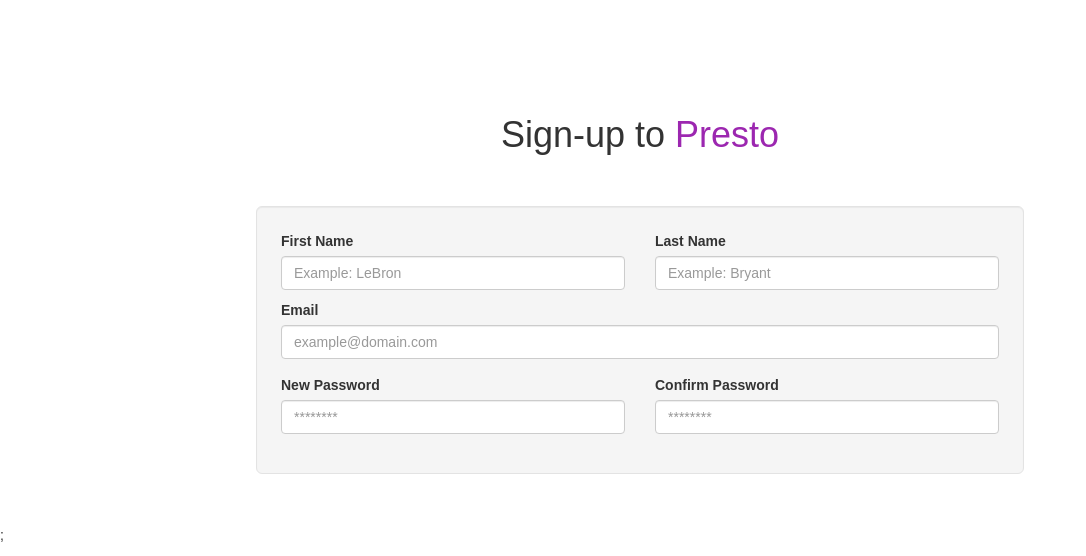
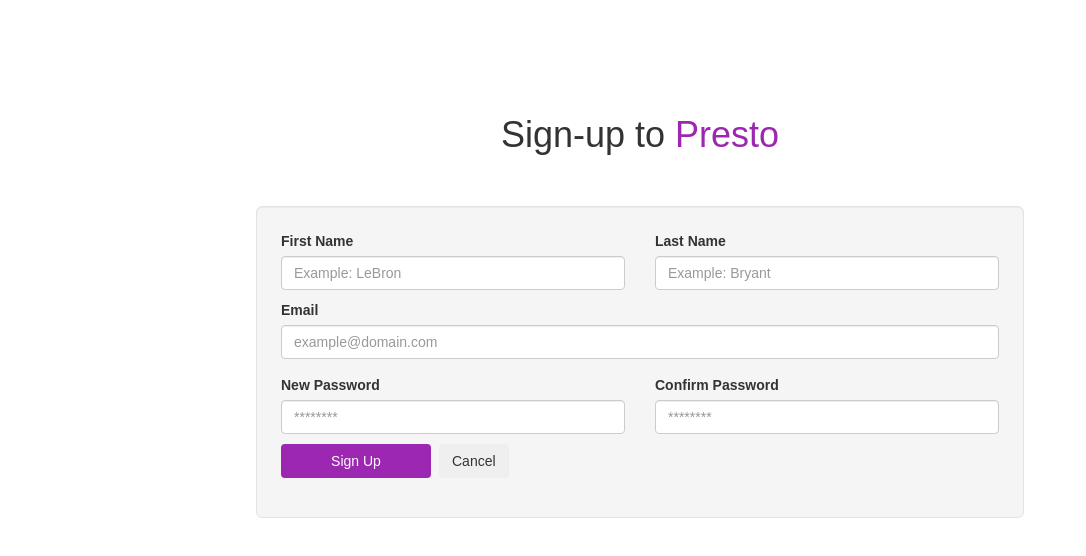
Before and after one commit to rawad663/Presto, a React (Create React App) app: page /signup in a window 1280 px wide. Shown: the top 556 px of the page, without its empty margins (0-1086 px from the left). Built offline with nearby package versions, Linux system fonts and the light colour scheme; what phone-number-prop-type would draw is missing.

Commit message:
Finish initial form for signup

```diff
--- a/src/components/SignupComponent/index.js
+++ b/src/components/SignupComponent/index.js
@@ -1,9 +1,10 @@
 import React from 'react';
 import PropTypes from 'prop-types';
-import { Well, FormGroup, FormControl, ControlLabel, Button } from 'react-bootstrap';
+import { Well, FormGroup, FormControl, ControlLabel} from 'react-bootstrap';
 import phoneNumberPropType from 'phone-number-prop-type';
 import {purple_main} from "../../resources/colors";
-import {Container, Row, Col} from 'reactstrap'
+import {Button, Row, Col} from 'reactstrap'
+// import { purple_main } from '../../resources/colors';
 
 
 const SignupComponent = props => {
@@ -20,6 +21,10 @@
         },
         row: {
             marginBottom: 10
+        },
+        signUp: {
+            backgroundColor: purple_main,
+            color:'white'
         }
 
     };
@@ -73,13 +78,28 @@
                         <Col sm={{ size: 6, offset: 1 }}>
                             <ControlLabel style={{ marginTop: 16}}>Confirm Password</ControlLabel>
                             <FormControl
-                                type="password2"
+                                type="password"
                                 value={props.password2}
                                 placeholder="********"
-                                onChange={props.handlePasswordChange}
+                                onChange={props.handlePassword2Change}
                             />
                         </Col>
                     </Row>
+                    <div style={{ display: 'flex' }}>
+                        <Button
+                            onClick={props.handleSubmit}
+                            style={{ ...styles.button, ...styles.signUp, width: 150 }}
+                            type="submit"
+                        >
+                            Sign Up
+                        </Button>
+                        <Button
+                            onClick={props.handleCancel}
+                            style={{ ...styles.button, marginLeft: 8 }}
+                        >
+                            Cancel
+                        </Button>
+                    </div>
 
 
 
@@ -108,6 +128,8 @@
     handleAddressChange: PropTypes.func,
     handlePostalCodeChange: PropTypes.func,
     handlePhoneNumberChange: PropTypes.func,
+    handleSubmit: PropTypes.func,
+    handleCancel: PropTypes.func,
     validationState:PropTypes.func
 };
 
--- a/src/containers/SignupContainer/index.js
+++ b/src/containers/SignupContainer/index.js
@@ -1,6 +1,5 @@
 import React, {Component} from 'react';
 import SignupComponent from '../../components/SignupComponent';
-import PropTypes from "prop-types";
 
 export default class SignupContainer extends Component{
 
@@ -44,7 +43,13 @@
     handlePhoneNumberChange = e => {
         this.setState({phoneNumber: e.target.value})
     };
-
+    handleSubmit = () => {
+        console.log('SUBMIT PRESSED', this.state.firstName, this.state.lastName, this.state.email, this.state.passwogitrd, this.state.password2);
+      //TODO: CREATE NEW ACCOUNT
+    };
+    handleCancel = () => {
+        this.props.history.push('/');
+    };
     //TODO
     getValidationState = () => {
         return null;
@@ -72,6 +77,8 @@
                 handleAddressChange= {this.handleAddressChange}
                 handlePostalCodeChange= {this.handlePostalCodeChange}
                 handlePhoneNumberChange= {this.handlePhoneNumberChange}
+                handleSubmit = {this.handleSubmit}
+                handleCancel = {this.handleCancel}
                 validationState={this.getValidationState}
 
               />;
```
